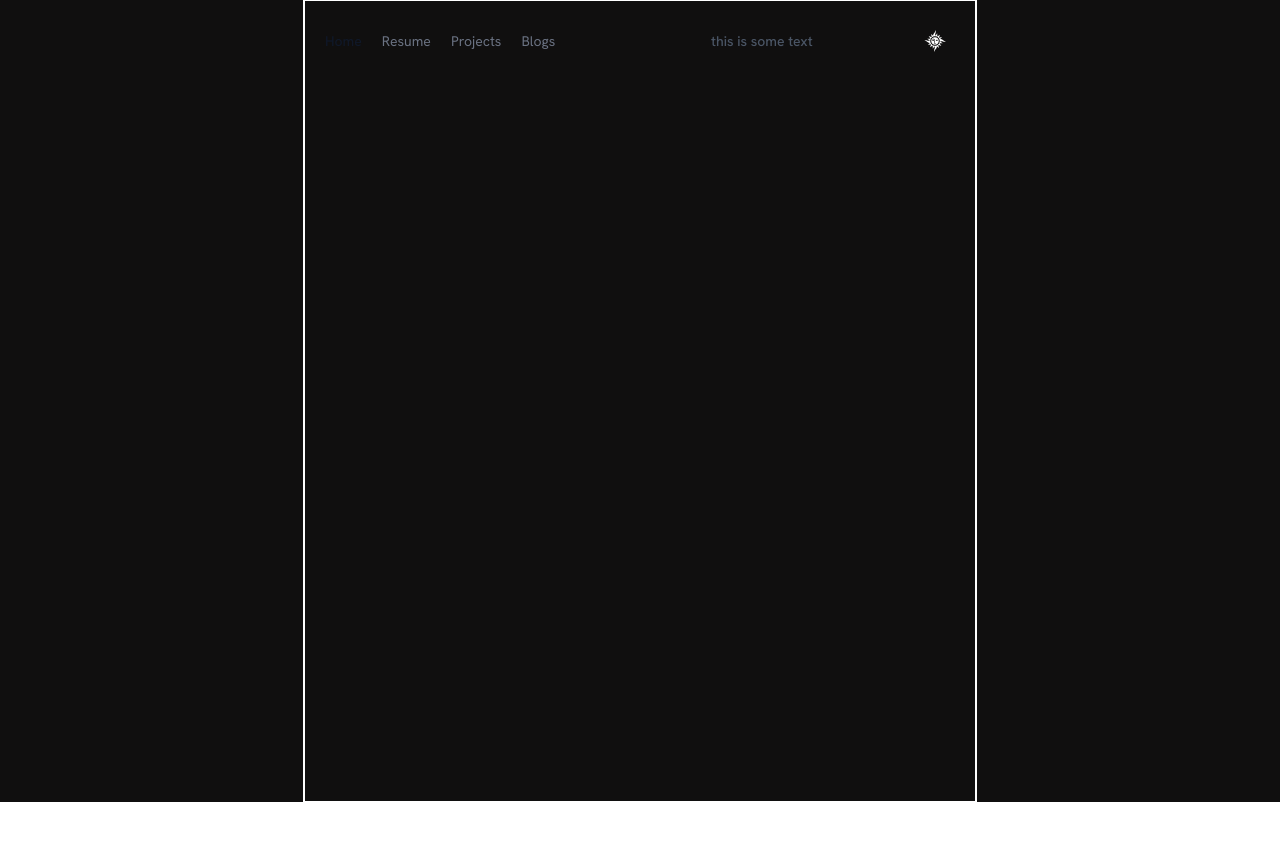
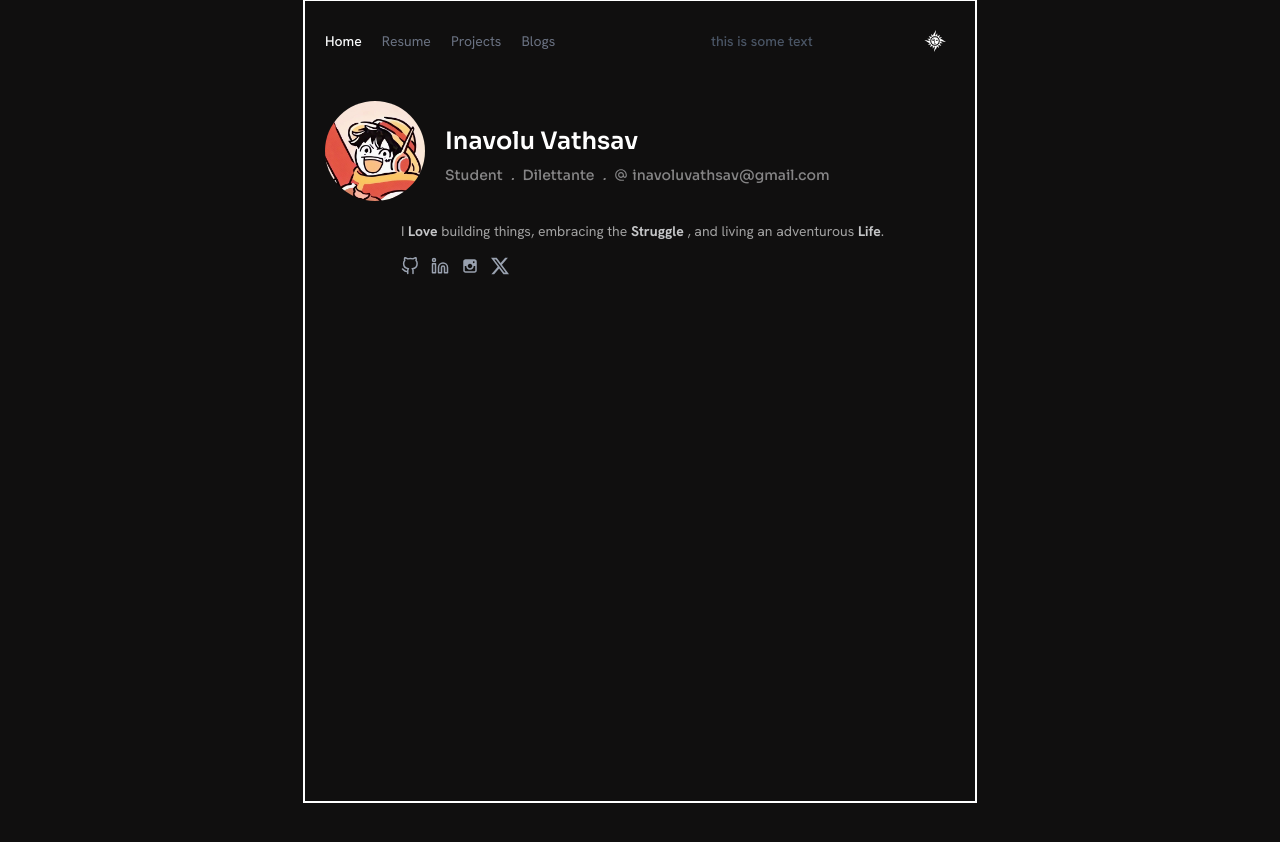
Before and after one commit to vathsavv56/my-portfolio, a React (Vite) app: page / in a window 1280 px wide. Shown: the top 842 px of the page. Before the commit the page ends 802 px from the top, so only its background shows below. Built offline with nearby package versions, Linux system fonts and the light colour scheme.

Commit message:
created files - created profile section

```diff
--- a/index.html
+++ b/index.html
@@ -6,8 +6,8 @@
     <meta name="viewport" content="width=device-width, initial-scale=1.0" />
     <title>my-portfolio</title>
   </head>
-  <body>
-    <div id="root" style="background-color: #100F0F;"></div>
+  <body bgcolor="#100F0F">
+    <div id="root"></div>
     <script type="module" src="/src/main.tsx"></script>
   </body>
 </html>
--- a/package.json
+++ b/package.json
@@ -18,7 +18,8 @@
     "react-icons": "^5.6.0",
     "react-router": "^7.13.1",
     "tailwind-merge": "^3.5.0",
-    "tailwindcss": "^4.2.1"
+    "tailwindcss": "^4.2.1",
+    "zustand": "^5.0.11"
   },
   "devDependencies": {
     "@babel/core": "^7.29.0",
--- a/src/App.tsx
+++ b/src/App.tsx
@@ -1,11 +1,35 @@
 import { createBrowserRouter, RouterProvider } from "react-router";
+
 import Main from "./components/Main";
+import Resume from "./components/Resume";
+import Projects from "./components/Projects";
+import Blogs from "./components/Blogs";
 import { cn } from "./cn";
+import Home from "./components/Home";
 
 const router = createBrowserRouter([
   {
     path: "/",
     element: <Main />,
+    children : [
+      {
+        index:true,
+        element:<Home/>
+      }
+    ]
+  },
+
+  {
+    path: "/resume",
+    element: <Resume />,
+  },
+  {
+    path: "/projects",
+    element: <Projects />,
+  },
+  {
+    path: "/blogs",
+    element: <Blogs />,
   },
 ]);
 
--- /dev/null
+++ b/src/components/Blogs.tsx
@@ -0,0 +1,3 @@
+// Blogs page placeholder
+const Blogs = () => <div>Blogs Page</div>;
+export default Blogs;
--- /dev/null
+++ b/src/components/ContactSection.tsx
@@ -0,0 +1,54 @@
+import { FiGithub, FiLinkedin } from "react-icons/fi";
+import { TiSocialInstagram } from "react-icons/ti";
+import { BsTwitter, BsTwitterX } from "react-icons/bs";
+
+const socials = [
+  {
+    icon: FiGithub,
+    link: "https://github.com/vathsavv56",
+  },
+  {
+    icon: FiLinkedin,
+    link: "https://www.linkedin.com/in/vathsav-inavolu-561068368/",
+  },
+  {
+    icon: TiSocialInstagram,
+    link: "https://instagram.com/vathsavv56",
+  },
+  {
+    icon: BsTwitterX,
+    link: "https://twitter.com/yourusername",
+  },
+];
+
+const ContactSection = () => {
+  return (
+    <div className="mt-4 ml-24">
+      <p className="font-grosek text-[14px] font-normal leading-5 text-[lab(66.128_-0.0000298023_0.0000119209)] max-w-lg">
+        I <strong className="text-gray-100/80"> Love </strong> building things,
+        embracing the <strong className="text-gray-100/80"> Struggle </strong>,
+        and living an adventurous{" "}
+        <strong className="text-gray-100/80"> Life</strong>.
+      </p>
+
+      <div className="flex gap-3 mt-4">
+        {socials.map((item, index) => {
+          const Icon = item.icon;
+          return (
+            <a
+              key={index}
+              href={item.link}
+              target="_blank"
+              rel="noopener noreferrer"
+              className="text-gray-400 hover:text-white text-lg"
+            >
+              <Icon />
+            </a>
+          );
+        })}
+      </div>
+    </div>
+  );
+};
+
+export default ContactSection;
--- /dev/null
+++ b/src/components/Home.tsx
@@ -0,0 +1,15 @@
+import ContactSection from "./ContactSection"
+import Profilesection from "./Profilesection"
+
+
+
+const Home = () => {
+  return (
+    <div className="h-full w-full">
+        <Profilesection/>
+        <ContactSection/>
+    </div>
+  )
+}
+
+export default Home
--- a/src/components/Navbar.tsx
+++ b/src/components/Navbar.tsx
@@ -1,4 +1,4 @@
-import logo from "../assets/logo.svg";
+
 import { NavLink } from "react-router";
 import { cn } from "../cn";
 import { useState } from "react";
@@ -24,8 +24,8 @@ const Navbar = () => {
               to={item.to}
               key={index}
               className={({ isActive }) =>
-                cn("text-sm text-gray-500 hover:text-gray-900 transition-colors", {
-                  "text-gray-900 font-medium": isActive,
+                cn("text-sm text-gray-500", {
+                  "text-gray-50 font-medium": isActive,
                 })
               }
             >
--- /dev/null
+++ b/src/components/Profilesection.tsx
@@ -0,0 +1,41 @@
+import pfp from "../assets/luffy.jpeg";
+import { MdOutlineAlternateEmail } from "react-icons/md";
+const Profilesection = () => {
+  return (
+    <div className="m-5 flex items-center gap-5">
+      <div className="">
+        <img
+          src={pfp}
+          alt="profile here"
+          loading="lazy"
+          className="size-25 rounded-full"
+        />
+      </div>
+      <div>
+        <h2 className="text-[48px] font-semibold font-manrope leading-12 whitespace-nowrap sm:text-2xl">
+          Inavolu Vathsav
+        </h2>
+        <div className="flex items-center gap-2 text-sm font-manrope font-normal text-gray-50/50">
+          <p>Student</p>
+          <i>.</i>
+          <p>Dilettante</p>
+          <i>.</i>
+          <div
+            onClick={() =>
+              window.open(
+                "https://mail.google.com/mail/?view=cm&fs=1&to=inavoluvathsav@gmail.com",
+                "_blank",
+              )
+            }
+            className="cursor-pointer flex items-center gap-1 hover:underline hover:underline-offset-2"
+          >
+            <MdOutlineAlternateEmail />
+            <p>inavoluvathsav@gmail.com</p>
+          </div>
+        </div>
+      </div>
+    </div>
+  );
+};
+
+export default Profilesection;
--- /dev/null
+++ b/src/components/Projects.tsx
@@ -0,0 +1,3 @@
+// Projects page placeholder
+const Projects = () => <div>Projects Page</div>;
+export default Projects;
--- /dev/null
+++ b/src/components/Resume.tsx
@@ -0,0 +1,3 @@
+// Resume page placeholder
+const Resume = () => <div>Resume Page</div>;
+export default Resume;
--- a/src/index.css
+++ b/src/index.css
@@ -1,11 +1,13 @@
 @import url('https://fonts.googleapis.com/css2?family=JetBrains+Mono:ital,wght@0,100..800;1,100..800&display=swap');
 @import url('https://fonts.googleapis.com/css2?family=Hanken+Grotesk:ital,wght@0,100..900;1,100..900&display=swap');
+@import url("https://fonts.googleapis.com/css2?family=Manrope:wght@400;500;600;700&family=Sora:wght@500;600;700&display=swap");
 
 @import "tailwindcss";
 
 
 @theme{
-    --font-jmono: "JetBrains Mono" , monospace;
-    --font-grosek : "Hanken Grotesk", sans-serif;
-    --color-nor: #909092
+    --font-jmono: "JetBrains Mono", monospace;
+    --font-grosek: "Hanken Grotesk", sans-serif;
+    --font-manrope: "Sora", "Manrope", "Inter", "Segoe UI", sans-serif;
+
 }
```
Also changed, not shown: 1 other file (tests, documents, lock files or other folders).
